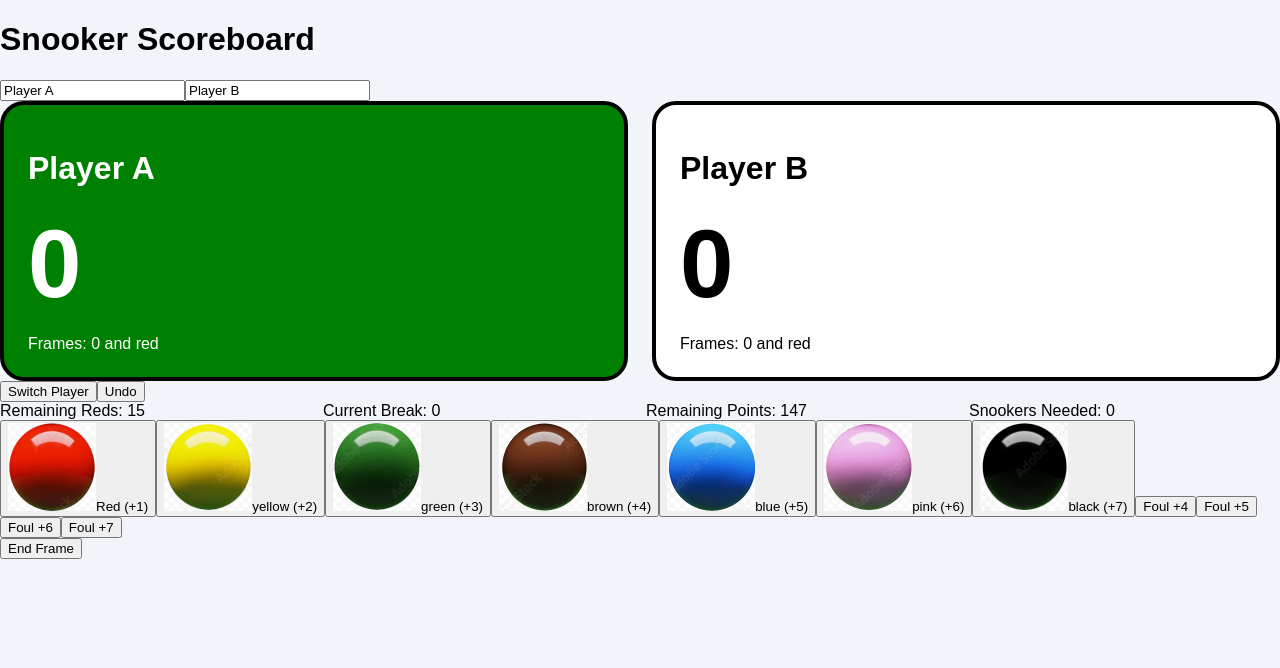
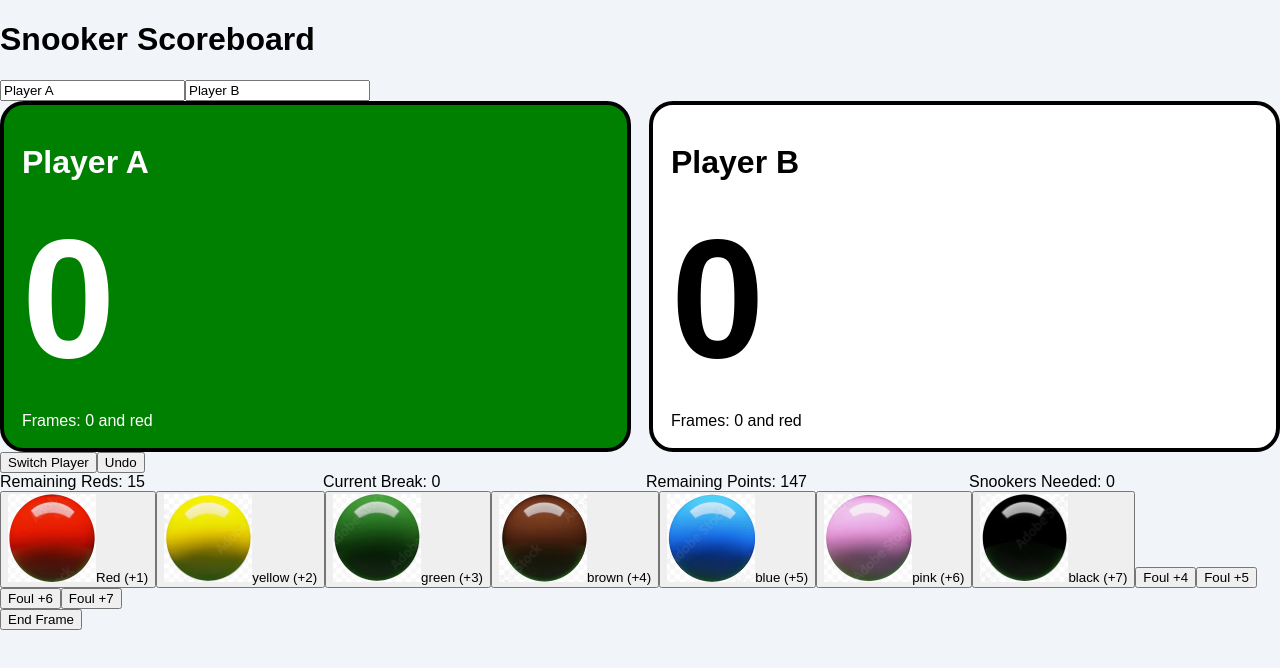
Before and after one commit to phuriponga/SnookerScoreBoard, a Next.js app: page / in a window 1280 px wide. Shown: the top 668 px of the page. Built offline with nearby package versions, Linux system fonts and the light colour scheme.

Commit message:
Update SnookerScoreboardApp.tsx

```diff
--- a/components/SnookerScoreboardApp.tsx
+++ b/components/SnookerScoreboardApp.tsx
@@ -179,12 +179,12 @@ export default function SnookerScoreboardApp() {
             style={{
               display: "grid",
               gridTemplateColumns: "1fr 1fr",
-              gap: "24px"
+              gap: "18px"
             }}
           >
             {(['A', 'B'] as Player[]).map(p => (
               <div
-                onClick={() => setCurrentPlayer(p)}
+                onClick={() => switchTurn}
                 key={p}
                 style={{
                   flex: 1,
@@ -192,11 +192,11 @@ export default function SnookerScoreboardApp() {
                   color: currentPlayer === p ? "white" : "black",
                   border: "4px solid black",
                   borderRadius: "24px",
-                  padding: "24px"
+                  padding: "18px"
                 }}
               >
                 <h1>{playerNames[p]}</h1>
-                <h1 style={{ fontSize: "96px", fontWeight: "bold", margin: "16px 0" }}>{scores[p]}</h1>
+                <h1 style={{ fontSize: "168px", fontWeight: "bold", margin: "16px 0" }}>{scores[p]}</h1>
                 <div>Frames: {frames[p]} and {expectedNext} </div>
               </div>
             ))}
```
